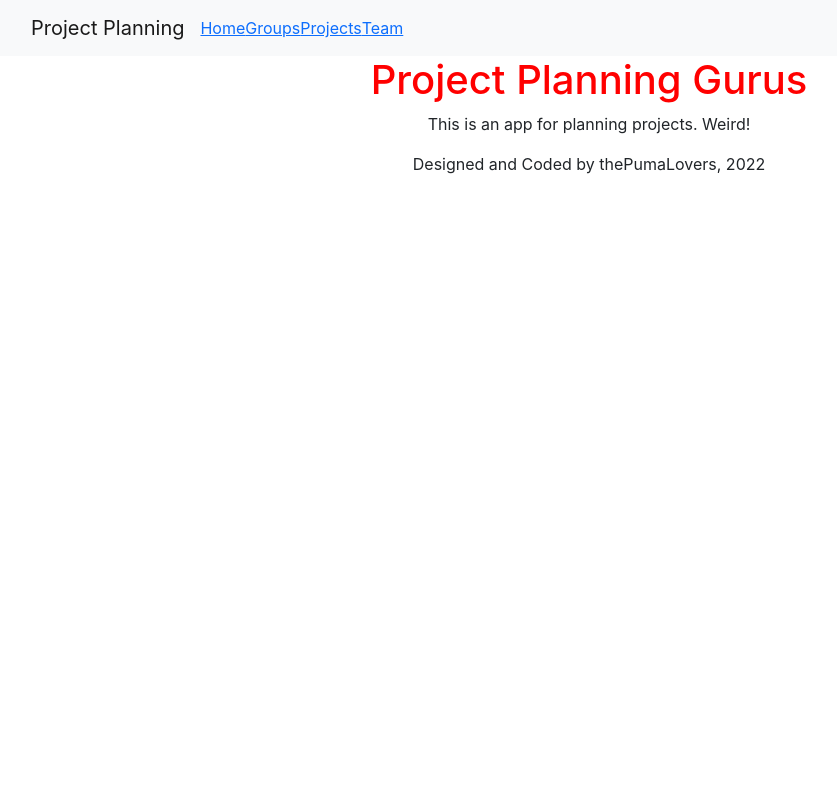
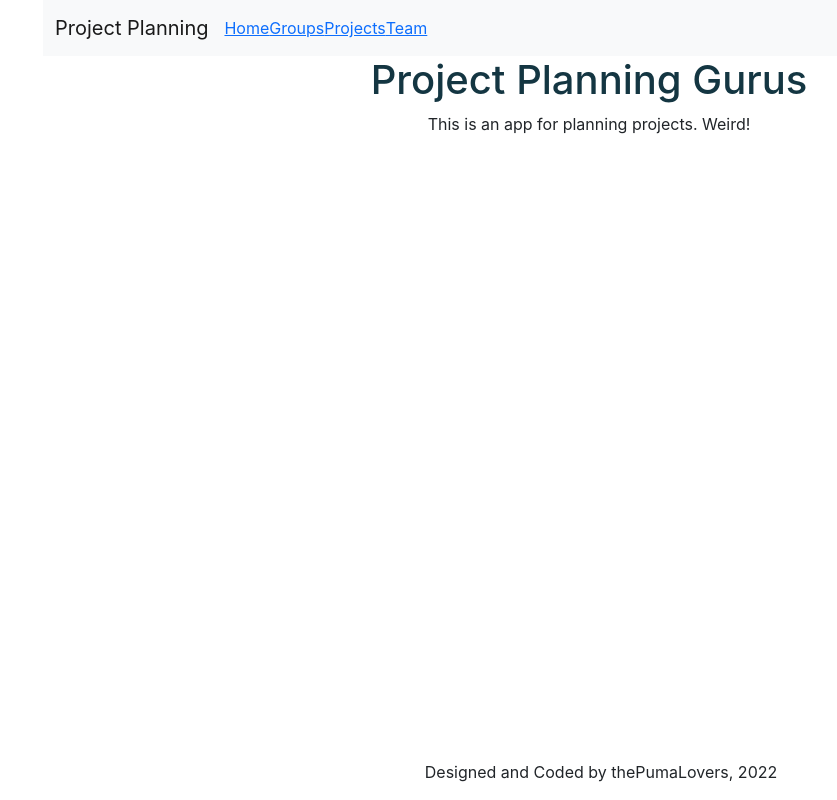
Before and after one commit to thePumaLovers/project-planning-client, a React (Create React App) app: page / in a window 1280 px wide. Shown: the whole page, without its empty margins (51-888 px from the left). Built offline with nearby package versions, Linux system fonts and the light colour scheme.

Commit message:
Configured the footer to render always at the foot of the page.Co-authored-by: @aidynhillyard @mpowell773

```diff
--- a/src/App.css
+++ b/src/App.css
@@ -1,6 +1,18 @@
 .App {
-
-
-
   text-align: center;
 }
+#page-container {
+  position: relative;
+  min-height: 100vh;
+}
+
+#content-wrap {
+  padding-bottom: 2.5rem;    /* Footer height */
+}
+
+#footer {
+  position: absolute;
+  bottom: 0;
+  width: 100%;
+  height: 2.5rem;            /* Footer height */
+}
--- a/src/App.js
+++ b/src/App.js
@@ -5,13 +5,14 @@ import ProjectsPage from "./Components/ProjectsPage/ProjectsPage";
 import ProjectPage from "./Components/ProjectPage/ProjectPage";
 import TeamPage from "./Components/TeamPage/TeamPage";
 import Footer from "./Components/Footer/Footer";
-
 import { Routes, Route } from "react-router-dom";
 import "./App.css";
+import Container from "react-bootstrap/Container";
 
 function App() {
   return (
-    <div className="App">
+    <Container id="page-container" className="App">
+      <Container id="content-wrap" >
         <Header />
 
         <main>
@@ -19,15 +20,19 @@ function App() {
             <Route path="/" element={<LandingPage />}></Route>
             <Route path="/groups" element={<GroupsPage />}></Route>
             <Route path="/projects" element={<ProjectsPage />}></Route>
-          <Route path="/projects/:projectid" element={<ProjectPage />}></Route>
+            <Route
+              path="/projects/:projectid"
+              element={<ProjectPage />}
+            ></Route>
             <Route path="/team" element={<TeamPage />}></Route>
           </Routes>
         </main>
+      </Container>
+      <Container id="footer">
+        <Footer/>
+      </Container>
 
-      <Footer />
-    </div>
-
-
+    </Container>
   );
 }
 
--- a/src/Components/LandingPage/LandingPage.css
+++ b/src/Components/LandingPage/LandingPage.css
@@ -5,8 +5,6 @@ Carrot Orange: #EC9A29
 Carnelian: #A8201A
 White: #FFFFFF
 Black: #000000 */
-
-
 .landing-page h1{
-color: red;
+color: #143642;
 }
```
Lines whose indentation alone changed are shown as unchanged.
